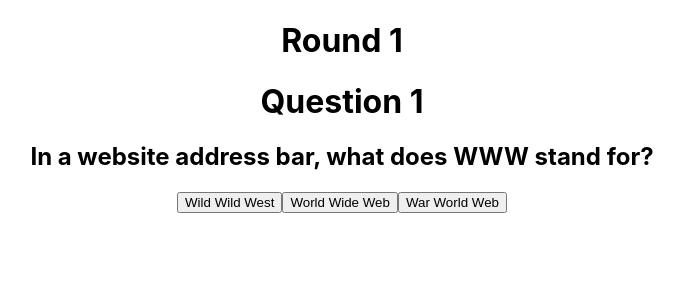
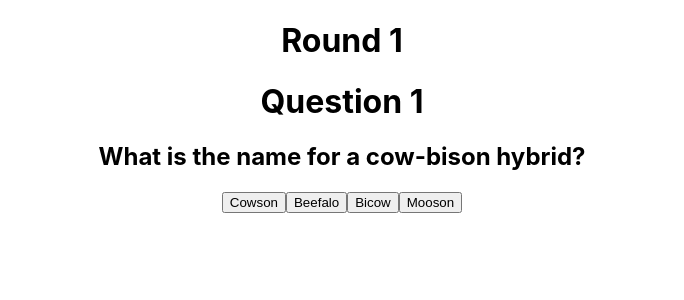
Before and after one commit to partridgep/trivia-game, a React (Create React App) app: page /play in a window 1280 px wide. Shown: the top 300 px of the page, without its empty margins (298-982 px from the left). Built offline with nearby package versions, Linux system fonts and the light colour scheme.

Commit message:
creates game logic for when user selects an answer

```diff
--- a/src/components/AnswerSet/AnswerSet.jsx
+++ b/src/components/AnswerSet/AnswerSet.jsx
@@ -2,14 +2,18 @@ import React from 'react';
 // import styles from './AnswerSet.module.css';
 
 function randomlyOrderAnswers(incorrect, correct) {
+    // copy array of incorrect answers
     let possibleAnswers = [...incorrect];
+    // insert correct answer at random index
     possibleAnswers.splice(Math.floor(Math.random()*(incorrect.length-0+1)), 0, correct);
     return possibleAnswers;
 }
 
-const AnswerSet = ({ incorrect, correct }) => (
+const AnswerSet = ({ incorrect, correct, checkIfCorrect, currentQandA }) => (
     <div>
-        {randomlyOrderAnswers(incorrect, correct).map(answer => <button>{answer}</button>)}
+        {randomlyOrderAnswers(incorrect, correct).map(answer =>
+            <button onClick={() => checkIfCorrect(answer, currentQandA)}>{answer}</button>)
+        }
     </div>
 )
 
--- a/src/pages/GamePage/GamePage.jsx
+++ b/src/pages/GamePage/GamePage.jsx
@@ -8,6 +8,11 @@ import AnswerSet from '../../components/AnswerSet/AnswerSet';
 import triviaData from '../../assets/Apprentice_TandemFor400_Data.json';
 
 function GamePage(props) {
+
+    // state of game (lost yet or not)
+    const [gameStatus, updateGameStatus] = useState({
+        lost: false
+    })
 
     // state for current question and answers
     const [currentQandA, updateQuestion] = useState({
@@ -26,15 +31,23 @@ function GamePage(props) {
         count: 0
     })
 
+    function getTriviaIdx() {
+        return Math.floor(Math.random()*(triviaData.length-1)+1);
+    }
+
     // need funcion to feed new question into question component
     function getNewQuestion() {
         console.log(triviaData)
-        // get trivia JSON data
-        let triviaQandA = triviaData[Math.floor(Math.random()*(triviaData.length-1)+1)];
+        // get random question idx
+        let triviaIdx = getTriviaIdx();
+        // get new idx if question has already been asked
+        while (alreadyAsked.askedQuestions.includes(triviaData[triviaIdx].question)) triviaIdx = getTriviaIdx();
+        // grab JSON data for new question
+        let triviaQandA = triviaData[triviaIdx];
         let question = triviaQandA.question;
         let incorrect = triviaQandA.incorrect;
         let correct = triviaQandA.correct;
-        // update the question in tate
+        // update the question in state
         updateQuestion({question, incorrect, correct});
         // mark this question as already asked so it will not get repeated
         console.log(alreadyAsked);
@@ -46,6 +59,14 @@ function GamePage(props) {
         updateNumQuestions({count})
     }
 
+    function checkIfCorrect(answer, currentQandA) {
+        let correct = false;
+        if (answer === currentQandA.correct) correct = true;
+        if (correct === true) getNewQuestion();
+        else updateGameStatus({lost: true});
+    }
+
+    // initialize game and get new question on load
     useEffect(() => {
         getNewQuestion();
     }, []
@@ -54,15 +75,25 @@ function GamePage(props) {
 
     return (
         <div className='GamePage'>
+            { !gameStatus.lost ?
+            <div>
                 <h1>Round {numQuestions.count < 11 ? 1 : 2}</h1>
                 <h1>Question {numQuestions.count}</h1>
                 <Question
                     question={currentQandA.question}
                 />
                 <AnswerSet
+                    currentQandA={currentQandA}
                     incorrect={currentQandA.incorrect}
                     correct={currentQandA.correct}
+                    checkIfCorrect={checkIfCorrect}
                 />
+            </div>
+            :
+            <div>
+                <h1>You lost!</h1>
+            </div>
+            }
         </div>
     )
 }
```
Lines whose indentation alone changed are shown as unchanged.
